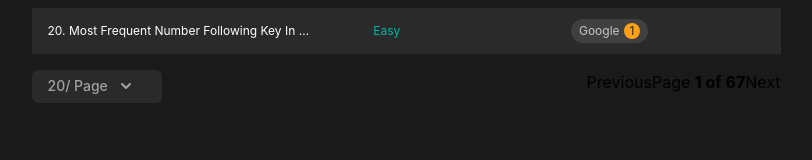
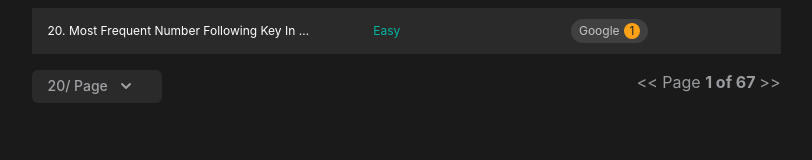
Before and after one commit to ymisra18/LCCWQ, a React (Create React App) app: page / in a window 1280 px wide. Shown: the part 1084-1244 px from the top of the page, without its empty margins (234-1046 px from the left). Built offline with nearby package versions, Linux system fonts and the light colour scheme; the HTML template or start-up script is replaced by a standard one.

Commit message:
(fix): fix pagination.

```diff
--- a/src/components/questionsGrid/QuestionsGrid.tsx
+++ b/src/components/questionsGrid/QuestionsGrid.tsx
@@ -147,25 +147,26 @@ const QuestionsGrid = () => {
             />
           </div>
 
-          <div className="pagination">
+          <div className="text-headerText ">
             <button
               onClick={() => tableInstance.previousPage()}
               disabled={!tableInstance.canPreviousPage}
             >
-              Previous
+              {'<<'}
             </button>
             <span>
+              {' '}
               Page{' '}
               <strong>
                 {tableInstance.state.pageIndex + 1} of{' '}
-                {tableInstance.pageOptions.length}
+                {tableInstance.pageOptions.length}{' '}
               </strong>
             </span>
             <button
               onClick={() => tableInstance.nextPage()}
               disabled={!tableInstance.canNextPage}
             >
-              Next
+              {'>>'}
             </button>
           </div>
         </div>
```
